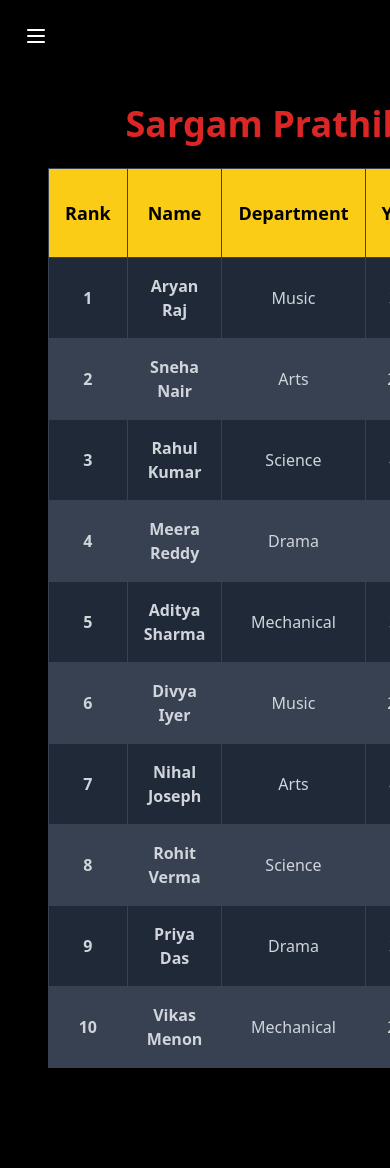
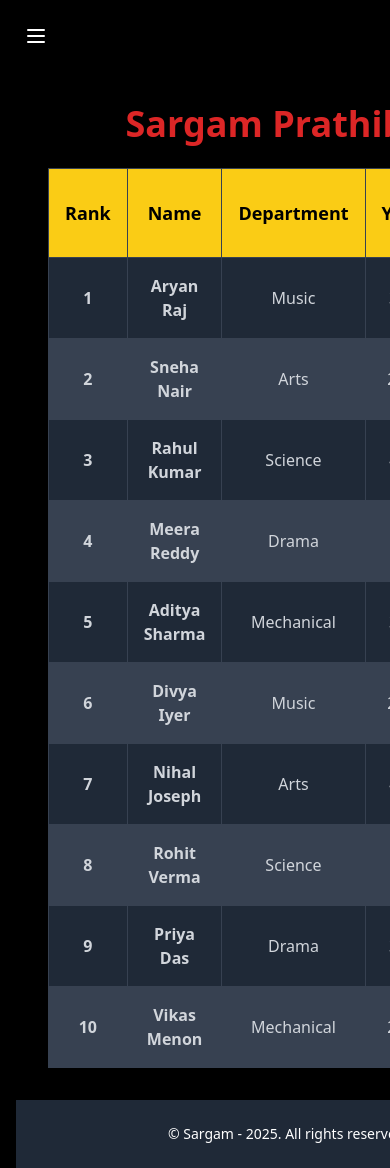
Before and after one commit to zukardex/sargam-2025, a React (Vite) app: page /sargam-prathibha in a window 390 px wide. Shown: the top 1168 px of the page. Before the commit the page ends 1100 px from the top, so only its background shows below. Built offline with nearby package versions, Linux system fonts and the light colour scheme.

Commit message:
Add Footer component and integrate it into the main App; enhance MobileSidebar with logo link

```diff
--- a/src/App.jsx
+++ b/src/App.jsx
@@ -7,6 +7,7 @@ import Events from "./pages/Events";
 import Results from "./pages/Results";
 import PointsTable from "./pages/PointsTable";
 import SargamPrathibha from "./pages/SargamPrathibha";
+import Footer from "./components/Footer";
 
 const App = () => {
   const [isCollapsed, setIsCollapsed] = useState(true);
@@ -41,6 +42,7 @@ const App = () => {
             <Route path="/points-table" element={<PointsTable />} />
             <Route path="/sargam-prathibha" element={<SargamPrathibha />} />
           </Routes>
+          <Footer />
         </main>
       </div>
     </Router>
--- /dev/null
+++ b/src/components/Footer.jsx
@@ -0,0 +1,18 @@
+import React from 'react';
+
+const Footer = () => {
+    return (
+        <footer className="bg-gray-800 text-white py-6">
+            <div className="container mx-auto text-center">
+                <p className="text-sm">&copy; Sargam - 2025. All rights reserved.</p>
+                {/* <ul className="flex justify-center space-x-4 mt-4">
+                    <li><a href="/about" className="hover:underline">About Us</a></li>
+                    <li><a href="/contact" className="hover:underline">Contact</a></li>
+                    <li><a href="/privacy" className="hover:underline">Privacy Policy</a></li>
+                </ul> */}
+            </div>
+        </footer>
+    );
+};
+
+export default Footer;
--- a/src/components/MobileSidebar.jsx
+++ b/src/components/MobileSidebar.jsx
@@ -1,5 +1,7 @@
 import React from 'react';
 import { NavLink } from 'react-router-dom';
+import sargam_logo from '../assets/sargam_logo.png';
+import { Link } from 'react-router-dom';
 
 export const MobileSidebar = ({ isOpen, onClose }) => {
   return (
@@ -20,6 +22,15 @@ export const MobileSidebar = ({ isOpen, onClose }) => {
           <button onClick={onClose} className="mb-4">
             <span className="text-2xl">×</span>
           </button>
+          <div className="flex justify-center mb-6">
+            <Link to="/" className="block w-full">
+              <img
+                src={sargam_logo}
+                alt="Sargam Logo"
+                className="w-full h-auto drop-shadow-[0_4px_6px_rgba(255,255,255,0.2)] transition-all duration-300"
+              />
+            </Link>
+          </div>
           <nav>
             <NavLink to="/" className="block py-2" onClick={onClose}>Home</NavLink>
             <NavLink to="/events" className="block py-2" onClick={onClose}>Events</NavLink>
```
